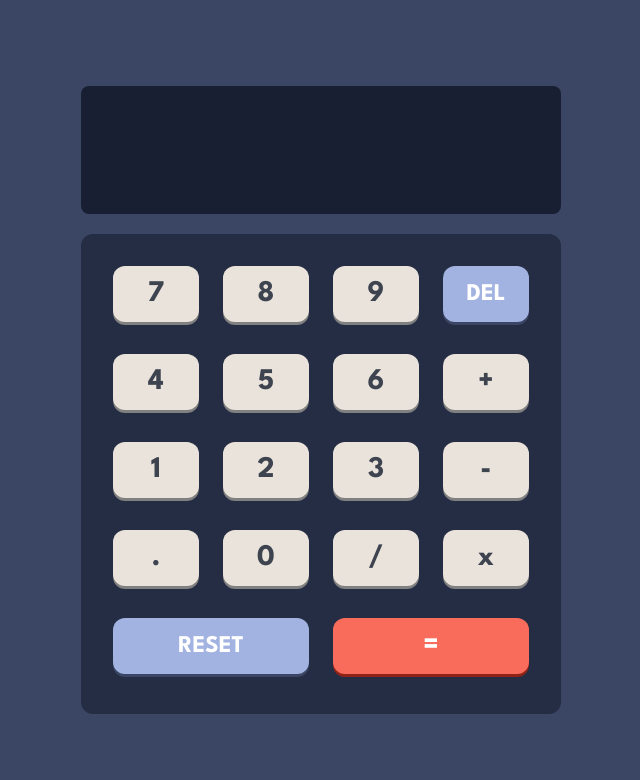
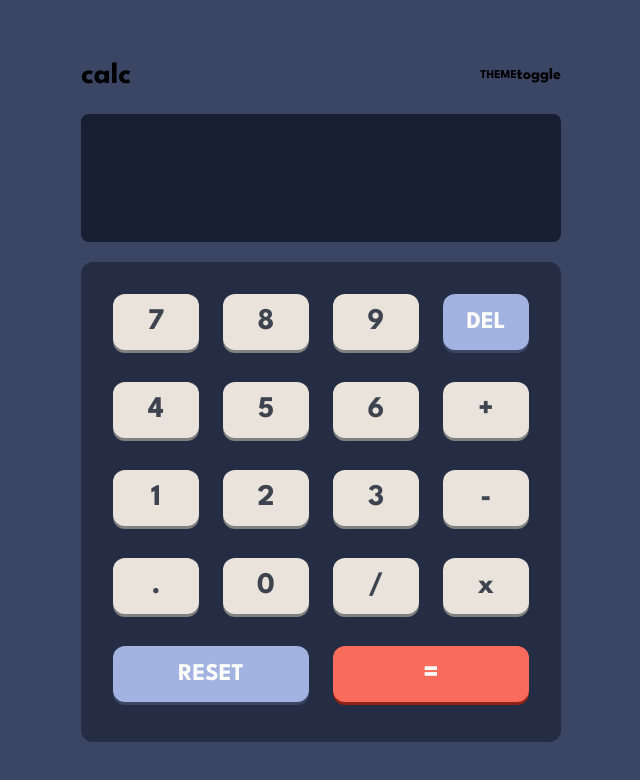
Before and after one commit to ivankozulic121/calculator_app, a React (Vite) app: page / in a window 1280 px wide. Shown: the top 780 px of the page, without its empty margins (319-959 px from the left). Built offline with nearby package versions, Linux system fonts and the light colour scheme.

Commit message:
before header

```diff
--- a/src/App.jsx
+++ b/src/App.jsx
@@ -8,8 +8,20 @@ import './styles.css';
 const Output = ({output}) =>{
 
   return (
-    <div style={{backgroundColor:'rgb(24, 31, 50)'}} className="w-120 h-32 rounded-lg font-spartan text-right text-white text-6xl flex flex-row justify-end items-center pr-8">{output}</div>
+    <div style={{backgroundColor:'rgb(24, 31, 50)'}} className="w-120 h-32 rounded-lg font-spartan text-right text-white text-6xl flex flex-row justify-end items-center pr-8 mt-5">{output}</div>
   )
+}
+
+const Header = () => {
+  return (
+  <div className="text-base flex flex-row justify-between">
+    <p className="text-3xl">calc</p>
+  <div className="flex flew-row justify-between items-center">
+    <p className="text-xs">THEME</p>
+    <p>toggle</p>
+
+  </div>
+  </div>)
 }
 
 const ButtonContainer = ({handleClick}) => {
@@ -94,6 +106,7 @@ const App = () => {
 
   return (
     <>
+   <Header/>
    <Output output={output}/>
    <ButtonContainer handleClick={handleClick}/>
 
```
